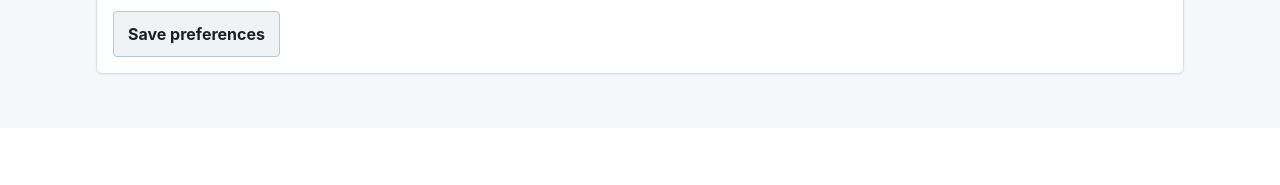
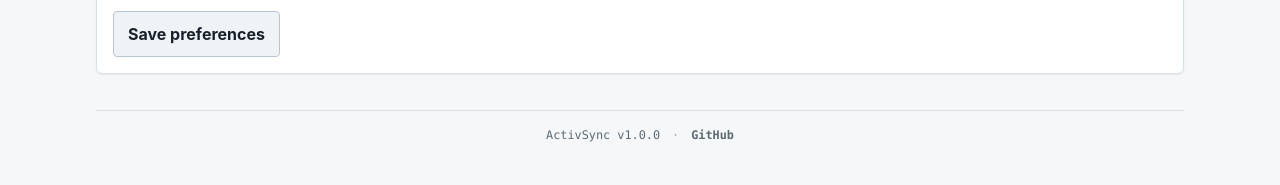
Before and after one commit to secunit404/activsync, a FastAPI app: template src/activsync/templates/settings.html in a window 1280 px wide. Shown: the part 974-1159 px from the top of the page. Before the commit the page ends 1050 px from the top, so only its background shows below. Run offline with FastAPI, Linux system fonts and the light colour scheme; the template is opened without the code that fills it, so the values that code supplies are empty.

Commit message:
feat: show version, update indicator, and GitHub link in a site footer

```diff
--- a/src/activsync/server.py
+++ b/src/activsync/server.py
@@ -14,7 +14,7 @@ from fastapi.responses import HTMLResponse, RedirectResponse, Response, Streamin
 from fastapi.staticfiles import StaticFiles
 from fastapi.templating import Jinja2Templates
 
-from activsync import config, db, dev_mock, events, logging_setup, sync, timeutil, view
+from activsync import __version__, config, db, dev_mock, events, logging_setup, sync, timeutil, update_check, view
 from activsync.garmin_client import (
     GarminClient,
     MfaRequired,
@@ -87,6 +87,8 @@ def create_app(conn: sqlite3.Connection, lifespan=None) -> FastAPI:
     # Available to every template without threading it through each route's
     # context, so the dev banner and tab-title marker render app-wide.
     templates.env.globals["dev_mode"] = _mock_mode()
+    templates.env.globals["app_version"] = __version__
+    templates.env.globals["update_status"] = update_check.get_status
     # Single-user app: at most one Garmin login can be mid-MFA-challenge at a
     # time. Holds the in-flight GarminAuth object between whichever POST
     # triggered the challenge — /setup/garmin/connect (first run) or
--- a/src/activsync/templates/base.html
+++ b/src/activsync/templates/base.html
@@ -1741,6 +1741,32 @@
             border-bottom-color: #2e1065;
             background: #7c3aed;
         }
+
+        .app-footer {
+            display: flex;
+            align-items: center;
+            justify-content: center;
+            flex-wrap: wrap;
+            gap: 8px 12px;
+            margin-top: 36px;
+            padding-top: 16px;
+            border-top: 1px solid var(--border);
+            color: var(--muted);
+            font-family: var(--mono);
+            font-size: 0.74rem;
+        }
+        .app-footer a { color: var(--muted); font-weight: 600; }
+        .app-footer a:hover { color: var(--ink); }
+        .app-footer-sep { opacity: 0.55; }
+        .app-footer-update {
+            display: inline-flex;
+            align-items: center;
+            gap: 5px;
+            color: var(--st-amber) !important;
+            font-weight: 700;
+        }
+        .app-footer-update:hover { color: var(--st-amber) !important; }
+        .app-footer-update svg { width: 13px; height: 13px; }
     </style>
 </head>
 <body hx-ext="sse" sse-connect="/api/events">
@@ -1752,6 +1778,7 @@
 {% endif %}
 <main class="app-shell">
 {% block content %}{% endblock %}
+{% include "partials/_footer.html" %}
 </main>
 <script>
   document.body.addEventListener('htmx:beforeSwap', function (e) {
--- /dev/null
+++ b/src/activsync/templates/partials/_footer.html
@@ -0,0 +1,17 @@
+{% set status = update_status() %}
+<footer class="app-footer">
+    <span class="app-footer-version">ActivSync v{{ app_version }}</span>
+    {% if status.update_available %}
+    <a class="app-footer-update" href="{{ status.release_url }}"
+       target="_blank" rel="noopener"
+       title="Update available: v{{ status.latest }}">
+        <svg viewBox="0 0 24 24" aria-hidden="true">
+            <path d="M12 19V5M5 12l7-7 7 7" fill="none" stroke="currentColor"
+                  stroke-width="2.2" stroke-linecap="round" stroke-linejoin="round"/>
+        </svg>
+        Update
+    </a>
+    {% endif %}
+    <span class="app-footer-sep" aria-hidden="true">·</span>
+    <a href="{{ status.repo_url }}" target="_blank" rel="noopener">GitHub</a>
+</footer>
```
Also changed, not shown: tests/test_footer.py (added, +46 -0 lines).
